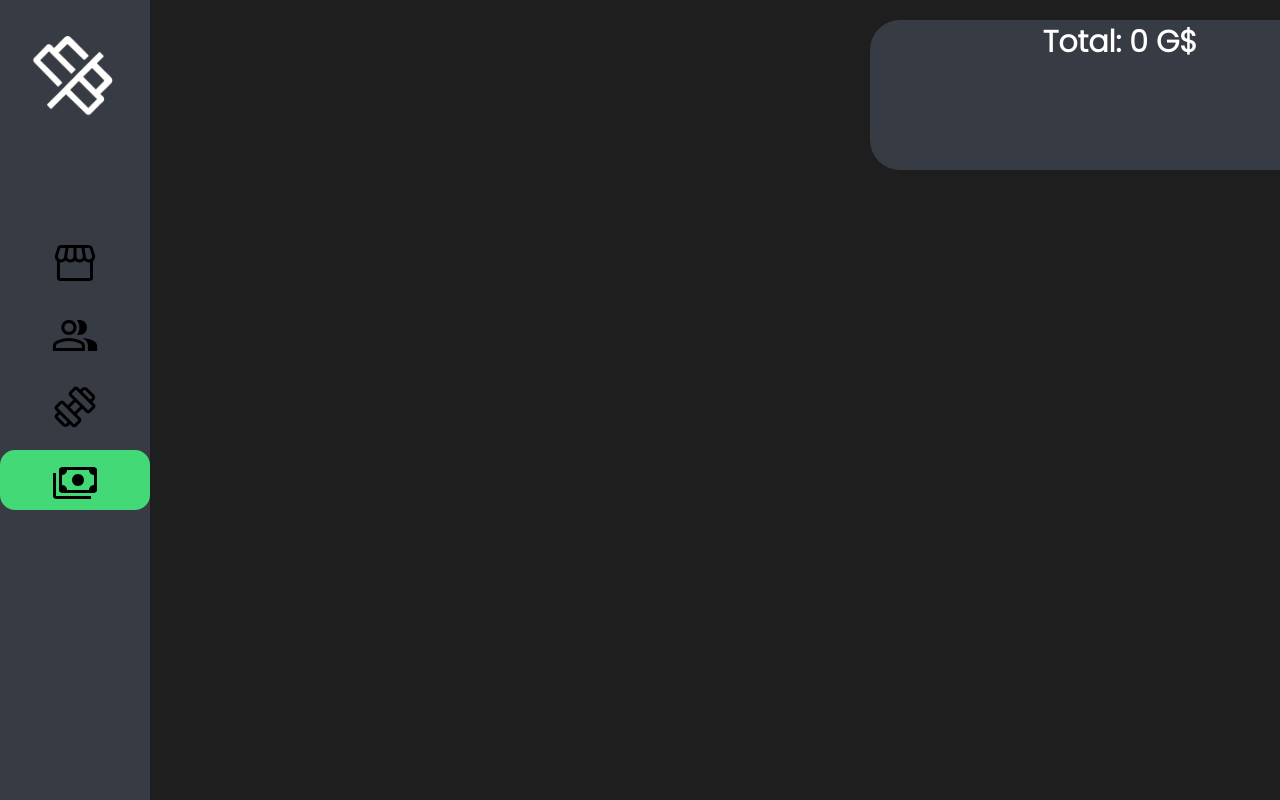
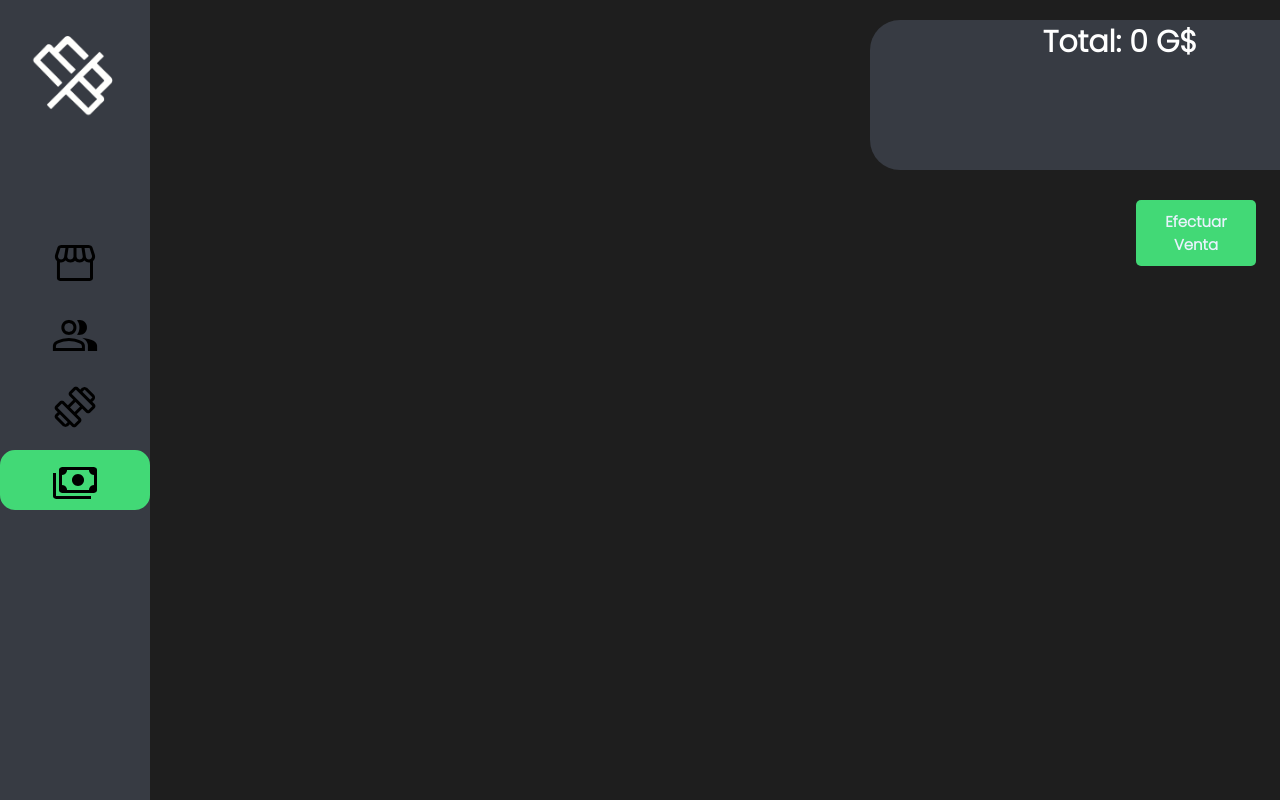
Before and after one commit to CesarXaio/Proyecto-Gym, a React (Create React App) app: page /Pay in a window 1280 px wide. Shown: the top 800 px of the page. Built offline with nearby package versions, Linux system fonts and the light colour scheme.

Commit message:
Caja - Venta de productos

```diff
--- a/src/pages/Home/Pay.js
+++ b/src/pages/Home/Pay.js
@@ -1,10 +1,16 @@
 import React, { useState, useEffect } from "react";
 import './Pay.css'
+import Boton from "./components/Boton";
+import Mensaje from "../../Confirmacion/Mensaje";
 import Store from "./Store";
 import Tarjetas from "./components/Tarjetas";
-const Pay = (props) =>{
-    const{imagen} = props;
+import axios from 'axios';
+
+const Pay = (props) => {
+  const { imagen } = props;
   const [productosCaja, setProductosCaja] = useState([]);
+  const [mensaje, setMensaje] = useState("");
+  const [mostrarMensaje, setMostrarMensaje] = useState(false);
 
   useEffect(() => {
     const productosGuardados = JSON.parse(localStorage.getItem("productosCaja"));
@@ -15,6 +21,76 @@ const Pay = (props) =>{
   // Calcular el total de los productos
   const total = productosCaja.reduce((sum, producto) => sum + producto.precio * producto.cantidad, 0);
 
+  const handleAgregarClick = () => {
+
+    let numeroFactura = JSON.parse(localStorage.getItem("numeroFactura"));
+
+    if (numeroFactura === null) {
+      numeroFactura = Math.floor(Math.random() * 1000) + 10000;
+    } else {
+      numeroFactura++;
+    }
+    localStorage.setItem("numeroFactura", JSON.stringify(numeroFactura));
+
+    let factura = {
+      ci_cliente: "121212", //TO DO Poder elegir el ci del cliente
+      fecha: "2017-06-02", //TO DO La fecha de hoy
+      timbrado: "753951", // Tal vez el timbrado dejar
+      numero: numeroFactura,
+      total_pagar: null,
+      total_iva: null,
+      productos: productosCaja.map(p => {
+        return {
+          cantidad: p.cantidad,
+          precio: p.precio,
+          descripcion: p.descripcion,
+          codigo_barra: p.codigo_barra,
+          iva_10: p.iva_10,
+          iva_5: p.iva_5
+        }
+      })
+    };
+
+    console.log(factura);
+
+    let data = JSON.stringify(factura);
+
+    let config = {
+      method: 'post',
+      maxBodyLength: Infinity,
+      url: 'https://localhost:7072/api/venta',
+      headers: {
+        'Content-Type': 'application/json'
+      },
+      data: data
+    };
+
+    axios.request(config)
+      .then((response) => {
+        let respuesta = response.data;
+
+        if (JSON.stringify(respuesta) == JSON.parse(localStorage.getItem("numeroFactura"))) {
+
+          let numeroFactura = JSON.parse(localStorage.getItem("numeroFactura"));
+          console.log(`Venta efectuada - N° Factura: ${numeroFactura} - Total: ${total} `);
+          console.log(JSON.stringify(respuesta));
+
+          setMensaje(`Venta efectuada - N° Factura: ${numeroFactura} - Total: ${total} `);
+          setMostrarMensaje(true);
+          setTimeout(() => {
+            setMostrarMensaje(false);
+          }, 3000);
+
+          localStorage.setItem("productosCaja", JSON.stringify([]));
+          setProductosCaja([]);
+        }
+      })
+      .catch((error) => {
+        console.log(error);
+      });
+
+  };
+
   return (
     <div>
       {productosCaja.map((productoCaja, index) => (
@@ -23,13 +99,17 @@ const Pay = (props) =>{
           <p className="Nombre-Producto">{productoCaja.descripcion}</p>
           <p className="Precio-Producto">{productoCaja.precio} G$</p>
           <p className="Cantidad-Producto">{productoCaja.cantidad}x</p>
-              <img className="Producto-Img"src={productoCaja.imagen} alt="Producto" />
+          <img className="Producto-Img" src={productoCaja.imagen} alt="Producto" />
 
         </div>
 
       ))}
       <div className="Suma-Total">Total: {total} G$</div>
+      <div className="boton-container">
+        <Boton palabra="Efectuar Venta" onClick={handleAgregarClick} />
+      </div>
 
+      <Mensaje mensaje={mensaje} mostrar={mostrarMensaje} />
     </div>
   );
 
```
Lines whose indentation alone changed are shown as unchanged.
